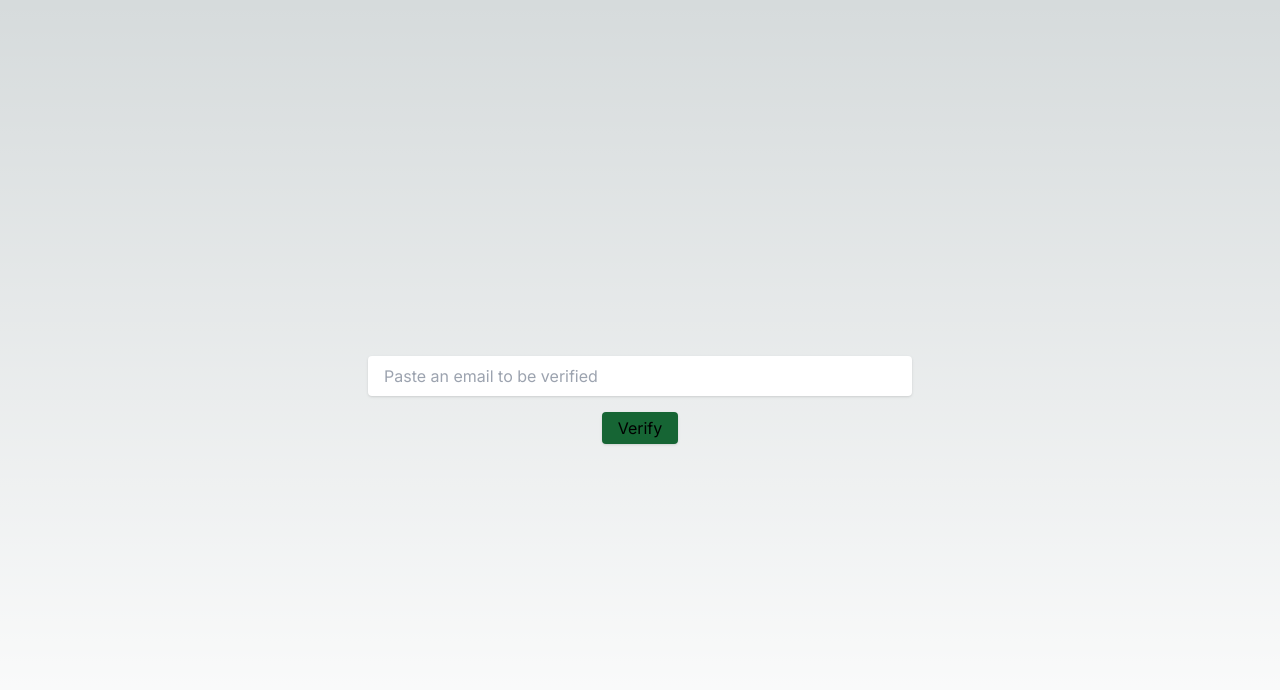
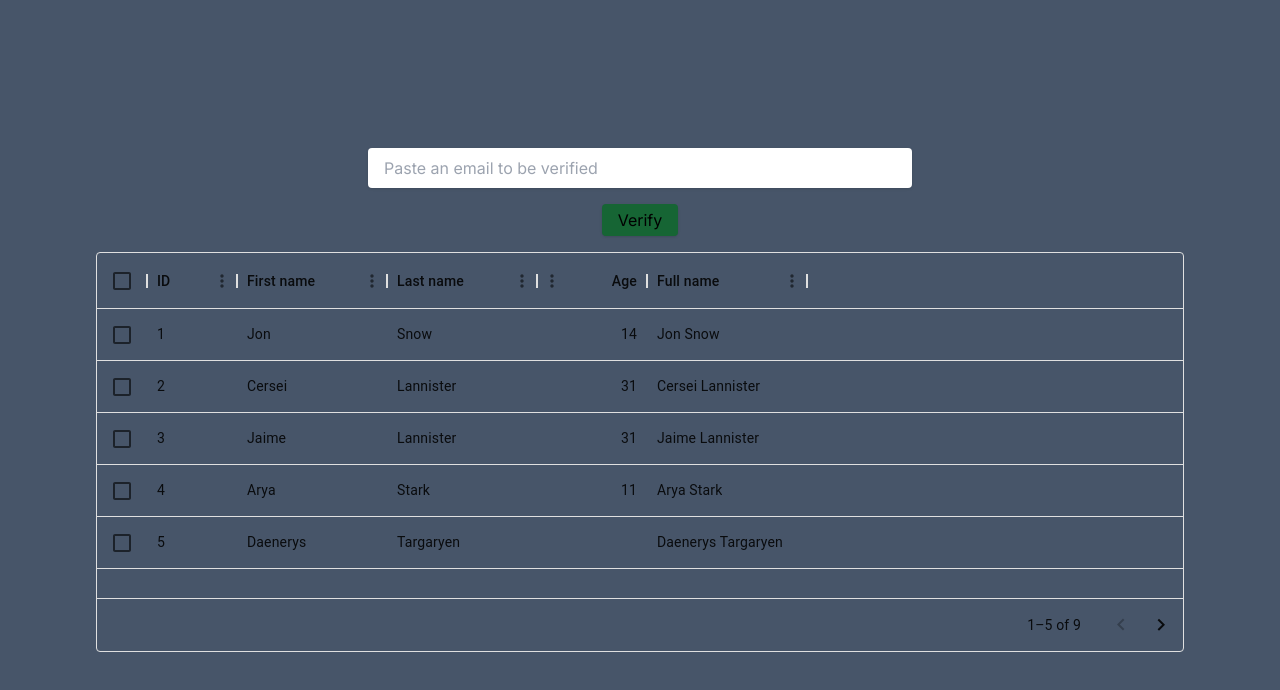
Before and after one commit to swarnikaraj/email-verifier, a Next.js app: page / in a window 1280 px wide. Shown: the top 690 px of the page. Built offline with nearby package versions, Linux system fonts and the light colour scheme.

Commit message:
added mui

```diff
--- a/package.json
+++ b/package.json
@@ -9,6 +9,9 @@
     "lint": "next lint"
   },
   "dependencies": {
+    "@emotion/react": "^11.11.3",
+    "@emotion/styled": "^11.11.0",
+    "@mui/x-data-grid": "^6.19.4",
     "antd": "^5.14.1",
     "next": "14.1.0",
     "react": "^18",
--- a/src/pages/index.tsx
+++ b/src/pages/index.tsx
@@ -1,112 +1,102 @@
 
 import { Inter } from "next/font/google";
- import {  useState } from "react"
+import {  useState } from "react"
+import Box from '@mui/material/Box';
+import { DataGrid, GridColDef, GridValueGetterParams } from '@mui/x-data-grid';
+const inter = Inter({ subsets: ["latin"] });
+interface dataType {
+   email:string
+	mx:boolean;
+	dmarc:boolean;
+ spf:boolean;
+  SPF_Record:string;
+	DMARC_Record:string;
+	Catch_All_Set_up:boolean;
+   Role_Based:boolean;
+	Role:string;
+	SMTP_Verfied:boolean;
+	website_Association:boolean;
+	Websites:string;
 
-const inter = Inter({ subsets: ["latin"] });
 
+}
 export default function Home() {
   const [email,setEmail]=useState("")
-//  interface DataType {
-//   key: string;
-//   name: string;
-//   age: number;
-//   address: string;
-//   tags: string[];
-// }
+  const [data,setData]=useState<dataType[]>([])
+  const columns: GridColDef[] = [
+  { field: 'id', headerName: 'ID', width: 90 },
+  {
+    field: 'firstName',
+    headerName: 'First name',
+    width: 150,
+    editable: true,
+  },
+  {
+    field: 'lastName',
+    headerName: 'Last name',
+    width: 150,
+    editable: true,
+  },
+  {
+    field: 'age',
+    headerName: 'Age',
+    type: 'number',
+    width: 110,
+    editable: true,
+  },
+  {
+    field: 'fullName',
+    headerName: 'Full name',
+    description: 'This column has a value getter and is not sortable.',
+    sortable: false,
+    width: 160,
+    valueGetter: (params: GridValueGetterParams) =>
+      `${params.row.firstName || ''} ${params.row.lastName || ''}`,
+  },
+];
 
-// const columns: TableProps<DataType>['columns'] = [
-//   {
-//     title: 'Name',
-//     dataIndex: 'name',
-//     key: 'name',
-//     render: (text) => <a>{text}</a>,
-//   },
-//   {
-//     title: 'Age',
-//     dataIndex: 'age',
-//     key: 'age',
-//   },
-//   {
-//     title: 'Address',
-//     dataIndex: 'address',
-//     key: 'address',
-//   },
-//   {
-//     title: 'Tags',
-//     key: 'tags',
-//     dataIndex: 'tags',
-//     render: (_, { tags }) => (
-//       <>
-//         {tags.map((tag) => {
-//           let color = tag.length > 5 ? 'geekblue' : 'green';
-//           if (tag === 'loser') {
-//             color = 'volcano';
-//           }
-//           return (
-//             <Tag color={color} key={tag}>
-//               {tag.toUpperCase()}
-//             </Tag>
-//           );
-//         })}
-//       </>
-//     ),
-//   },
-//   {
-//     title: 'Action',
-//     key: 'action',
-//     render: (_, record) => (
-//       <Space size="middle">
-//         <a>Invite {record.name}</a>
-//         <a>Delete</a>
-//       </Space>
-//     ),
-//   },
-// ];
-
-// const data: DataType[] = [
-//   {
-//     key: '1',
-//     name: 'John Brown',
-//     age: 32,
-//     address: 'New York No. 1 Lake Park',
-//     tags: ['nice', 'developer'],
-//   },
-//   {
-//     key: '2',
-//     name: 'Jim Green',
-//     age: 42,
-//     address: 'London No. 1 Lake Park',
-//     tags: ['loser'],
-//   },
-//   {
-//     key: '3',
-//     name: 'Joe Black',
-//     age: 32,
-//     address: 'Sydney No. 1 Lake Park',
-//     tags: ['cool', 'teacher'],
-//   },
-// ];
-// const onChange: TableProps<DataType>['onChange'] = (pagination, filters, sorter, extra) => {
-//   console.log('params', pagination, filters, sorter, extra);
-// };
-
+const rows = [
+  { id: 1, lastName: 'Snow', firstName: 'Jon', age: 14 },
+  { id: 2, lastName: 'Lannister', firstName: 'Cersei', age: 31 },
+  { id: 3, lastName: 'Lannister', firstName: 'Jaime', age: 31 },
+  { id: 4, lastName: 'Stark', firstName: 'Arya', age: 11 },
+  { id: 5, lastName: 'Targaryen', firstName: 'Daenerys', age: null },
+  { id: 6, lastName: 'Melisandre', firstName: null, age: 150 },
+  { id: 7, lastName: 'Clifford', firstName: 'Ferrara', age: 44 },
+  { id: 8, lastName: 'Frances', firstName: 'Rossini', age: 36 },
+  { id: 9, lastName: 'Roxie', firstName: 'Harvey', age: 65 },
+];
   return (
     <main
-      className={`flex min-h-screen flex-col gap-4 items-center justify-center p-24 ${inter.className}`}
+      className={`flex min-h-screen bg-slate-600 flex-col gap-4 items-center justify-center p-24 ${inter.className}`}
     >
 
 
 
 
-        <input type="text" className="lg:w-1/2 md:w-1/2 w-1/2 px-4 py-2 rounded shadow" value={email} onChange={(e)=>setEmail(e.target.value)} placeholder="Paste an email to be verified" />
+        <input type="text" className="lg:w-1/2 md:w-1/2 w-1/2 px-4 py-2 text-black rounded shadow" value={email} onChange={(e)=>setEmail(e.target.value)} placeholder="Paste an email to be verified" />
 
 
         <button className="bg-green-800  text-black px-4 py-1 rounded shadow">Verify</button>
 
 
 
-       {/* <Table columns={columns} dataSource={data} onChange={onChange} /> */}
-
+  <Box sx={{ height: 400, width: '100%' }}>
+      <DataGrid
+        rows={rows}
+        columns={columns}
+        initialState={{
+          pagination: {
+            paginationModel: {
+              pageSize: 5,
+            },
+          },
+        }}
+        pageSizeOptions={[5]}
+        checkboxSelection
+        disableRowSelectionOnClick
+      />
+    </Box>
 
     </main>
   );
```
Also changed, not shown: 1 other file (tests, documents, lock files or other folders).
